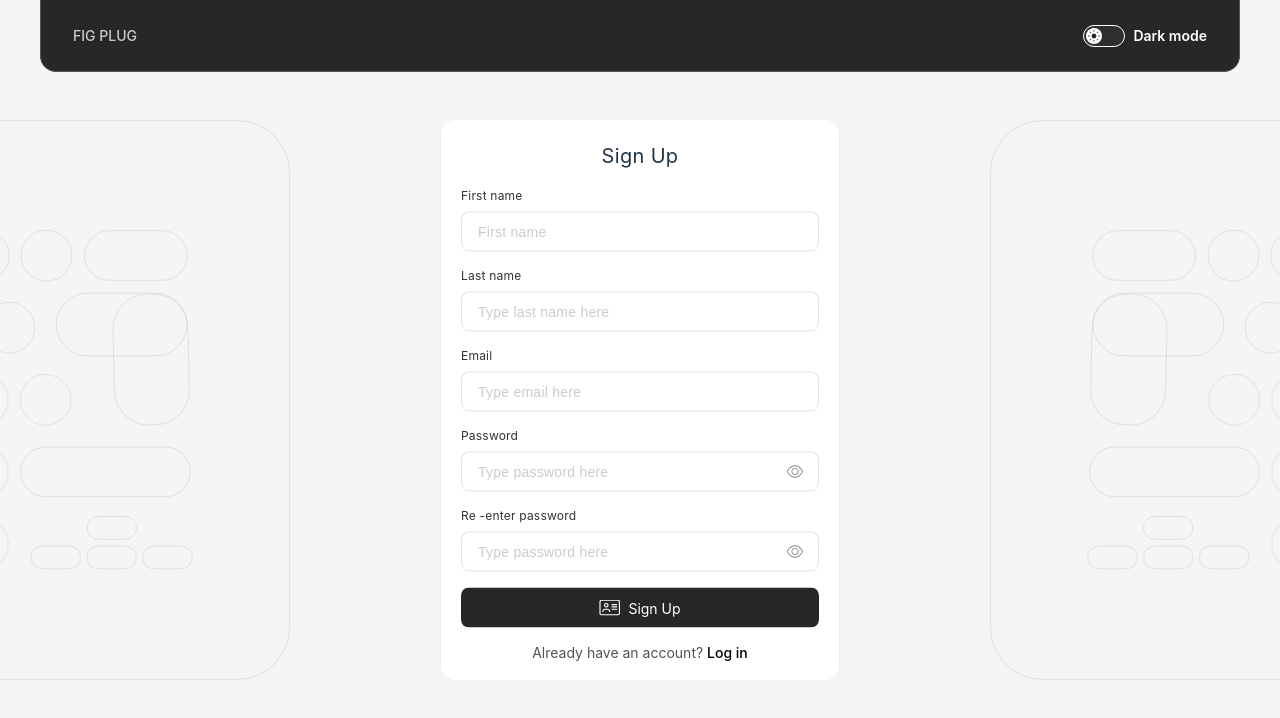
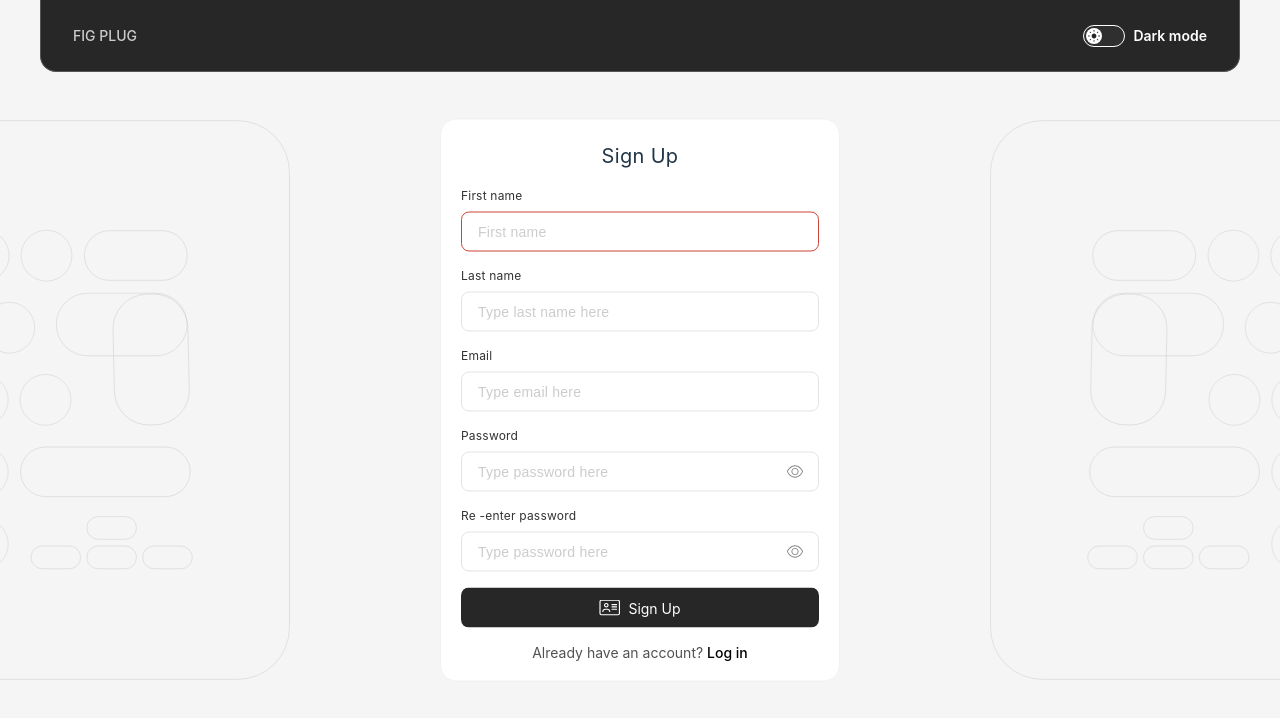
Before and after one commit to victorgbaye/Fig-jam, a React (Vite) app: page /signup in a window 1280 px wide. Shown: the top 718 px of the page. Built offline with nearby package versions, Linux system fonts and the light colour scheme.

Commit message:
input states and eye slash

```diff
--- a/src/components/UI/input/Input.jsx
+++ b/src/components/UI/input/Input.jsx
@@ -3,9 +3,11 @@ import styles from './Input.module.scss'
 import { useGlobalContext } from '../../../context';
 import { useState } from 'react';
 import eye from '../../../assets/eye.svg'
+import eyeSlash from '../../../assets/eyeslash.svg'; // Adjust the path as needed
+
 import { Link } from 'react-router-dom';
-const Input = ({ label, type, placeholder, value, onChange, style, name }) => {
-  const {theme} = useGlobalContext()
+const Input = ({ label, type, placeholder, value, onChange, style, name, hasError }) => {
+  const { theme } = useGlobalContext();
 
   return (
     <div className={`${styles.Input} ${styles[theme]}`}>
@@ -15,13 +17,14 @@ const Input = ({ label, type, placeholder, value, onChange, style, name }) => {
         placeholder={placeholder}
         value={value}
         onChange={onChange}
-        className={`${styles.DefaultInputStyles} ${styles[theme]}`}
+        className={`${styles.DefaultInputStyles} ${styles[theme]} ${hasError ? styles.Error : ''}`}
         style={style}
         name={name}
       />
     </div>
-  )
-}
+  );
+};
+
 Input.propTypes = {
   label: PropTypes.string,
   name: PropTypes.string,
@@ -30,6 +33,11 @@ Input.propTypes = {
   value: PropTypes.oneOfType([PropTypes.string, PropTypes.number]),
   onChange: PropTypes.func,
   style: PropTypes.object,
+  hasError: PropTypes.bool, // Add this prop type
+};
+
+Input.defaultProps = {
+  hasError: false, // Default to false if not provided
 };
 
 
@@ -92,6 +100,8 @@ AccountInput.propTypes = {
     style: PropTypes.object,
   };
 
+
+
 export const PasswordInput = ({ label, placeholder, value, onChange, style, name, showForgotPasswordLink }) => {
   const { theme } = useGlobalContext();
   const [isPasswordVisible, setIsPasswordVisible] = useState(false);
@@ -121,10 +131,10 @@ AccountInput.propTypes = {
           name={name}
         />
         <img
-            src={eye}
+          src={isPasswordVisible ? eyeSlash : eye}
           style={{ position: 'absolute', right: '16px', top: '50%', transform: 'translateY(-50%)', cursor: 'pointer' }}
           onClick={togglePasswordVisibility}
-            alt="Toggle visibility"
+          alt={isPasswordVisible ? "Hide password" : "Show password"}
         />
       </div>
     </div>
@@ -142,8 +152,9 @@ AccountInput.propTypes = {
 };
 
 PasswordInput.defaultProps = {
-    showForgotPasswordLink: false, // Default value is true to show the link
+  showForgotPasswordLink: false, // Default value is false to hide the link by default
 };
 
 
+
 export default Input
--- a/src/components/UI/input/Input.module.scss
+++ b/src/components/UI/input/Input.module.scss
@@ -30,6 +30,13 @@
     width: 100%;
     max-height: 40px;
 }
+.DefaultInputStyles:hover{
+    border: 1px solid#333333;
+}
+
+.DefaultInputStyles:focus{
+    border: 2px solid#333333;
+}
 .DefaultInputStyles::placeholder{
     color: var(--Neutral-TextDisabled, #CCC);
     // font-family: Inter;
@@ -38,6 +45,21 @@
     font-weight: 400;
     line-height: 20px; /* 142.857% */
     letter-spacing: 0.238px;
+}
+
+.Error {
+    border: 1px solid #CB4335;
+
+    &:focus {
+        border: 1px solid #CB4335;
+        outline: none;
+    }
+    &:hover{
+        border: 1px solid #CB4335;
+        outline: none;
+
+
+    }
 }
 .textAreaStyle{
     outline: none;
--- a/src/pages/Auth/Signup/Signup.jsx
+++ b/src/pages/Auth/Signup/Signup.jsx
@@ -70,6 +70,7 @@ const Signup = () => {
               value={signupValues.firstname}
               onChange={handleChange}
               name='firstname'
+              hasError
               />
               <Input
               label="Last name"
```
Also changed, not shown: src/assets/eyeslash.svg (added). Lines whose indentation alone changed are shown as unchanged.
